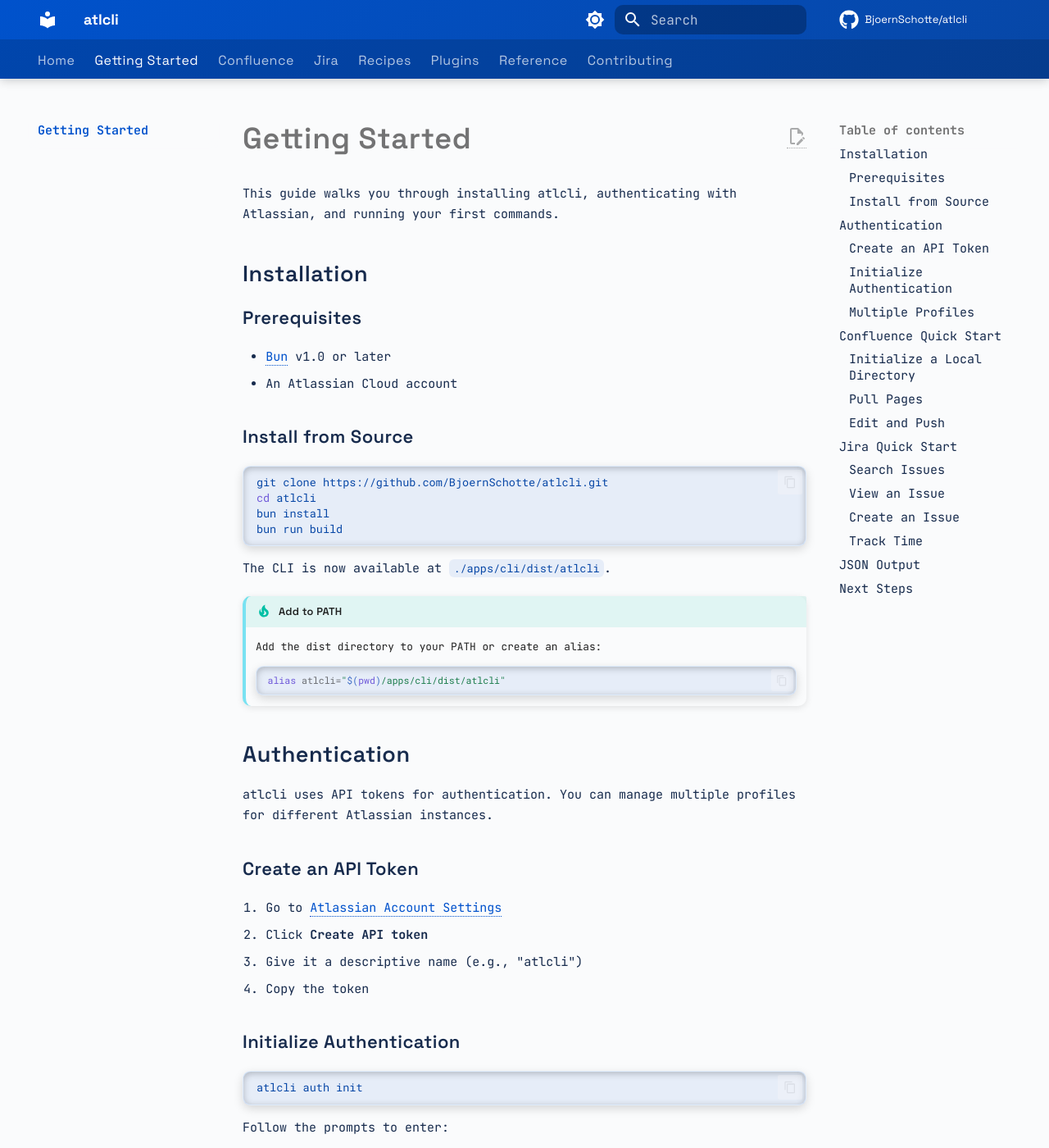
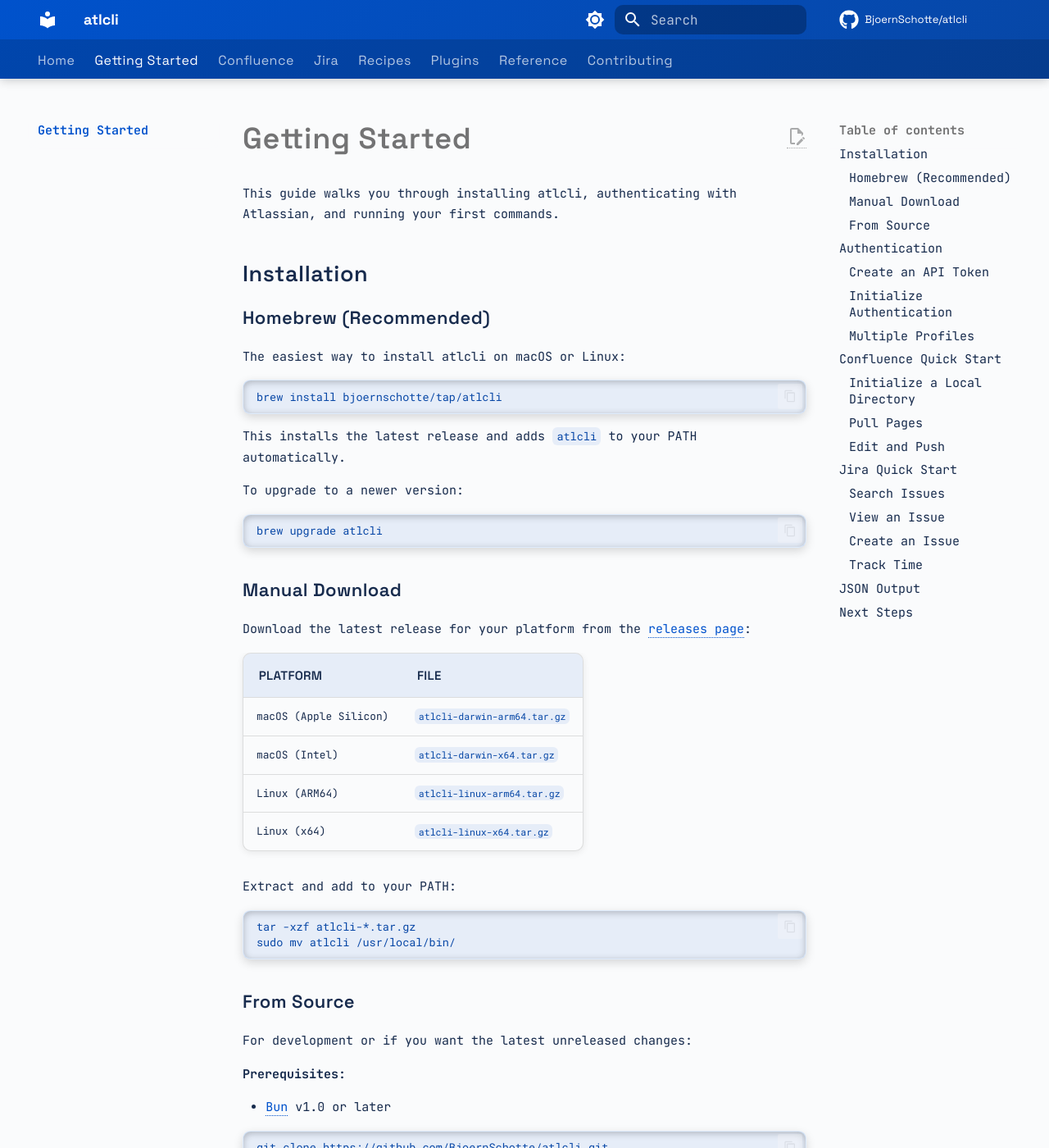
Before and after one commit to BjoernSchotte/atlcli, an MkDocs documentation site: the page built from docs/getting-started.md, in a window 1280 px wide and 1400 px high. Shown: the whole window at 82% size. Built offline with MkDocs 1.6.1 and Material for MkDocs 9.7.7, drawn with Linux system fonts in a browser that asks for light colours; comment, search, counter and statistics services are not loaded.

Commit message:
docs: add Homebrew installation instructions
- README.md: Add Homebrew as primary install method
- getting-started.md: Add Homebrew, manual download, and from-source sections

Co-Authored-By: Claude Opus 4.5 <noreply@anthropic.com>

````diff
--- a/docs/getting-started.md
+++ b/docs/getting-started.md
@@ -4,12 +4,47 @@ This guide walks you through installing atlcli, authenticating with Atlassian, a
 
 ## Installation
 
-### Prerequisites
+### Homebrew (Recommended)
+
+The easiest way to install atlcli on macOS or Linux:
+
+```bash
+brew install bjoernschotte/tap/atlcli
+```
+
+This installs the latest release and adds `atlcli` to your PATH automatically.
+
+To upgrade to a newer version:
+
+```bash
+brew upgrade atlcli
+```
+
+### Manual Download
+
+Download the latest release for your platform from the [releases page](https://github.com/BjoernSchotte/atlcli/releases):
+
+| Platform | File |
+|----------|------|
+| macOS (Apple Silicon) | `atlcli-darwin-arm64.tar.gz` |
+| macOS (Intel) | `atlcli-darwin-x64.tar.gz` |
+| Linux (ARM64) | `atlcli-linux-arm64.tar.gz` |
+| Linux (x64) | `atlcli-linux-x64.tar.gz` |
+
+Extract and add to your PATH:
+
+```bash
+tar -xzf atlcli-*.tar.gz
+sudo mv atlcli /usr/local/bin/
+```
+
+### From Source
+
+For development or if you want the latest unreleased changes:
+
+**Prerequisites:**
 
 - [Bun](https://bun.sh) v1.0 or later
-- An Atlassian Cloud account
-
-### Install from Source
 
 ```bash
 git clone https://github.com/BjoernSchotte/atlcli.git
````
Also changed, not shown: README.md (+8 -0 lines).
